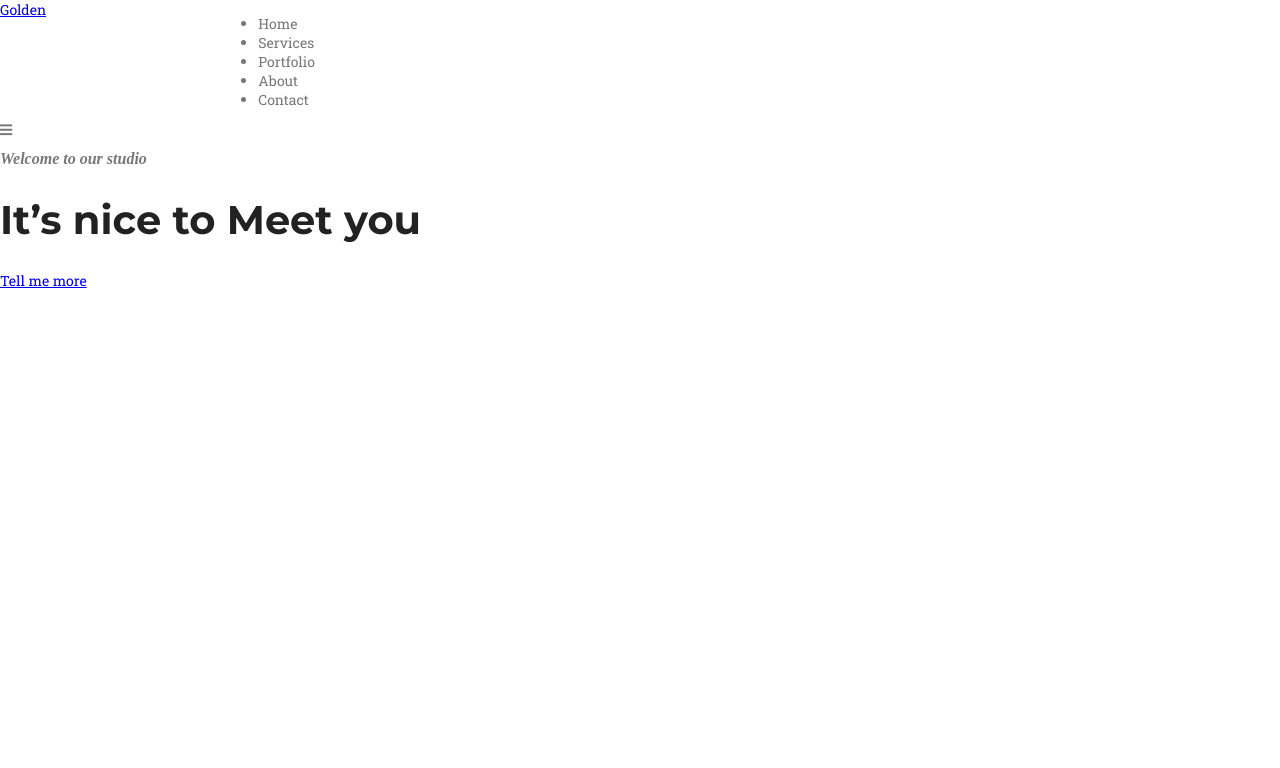
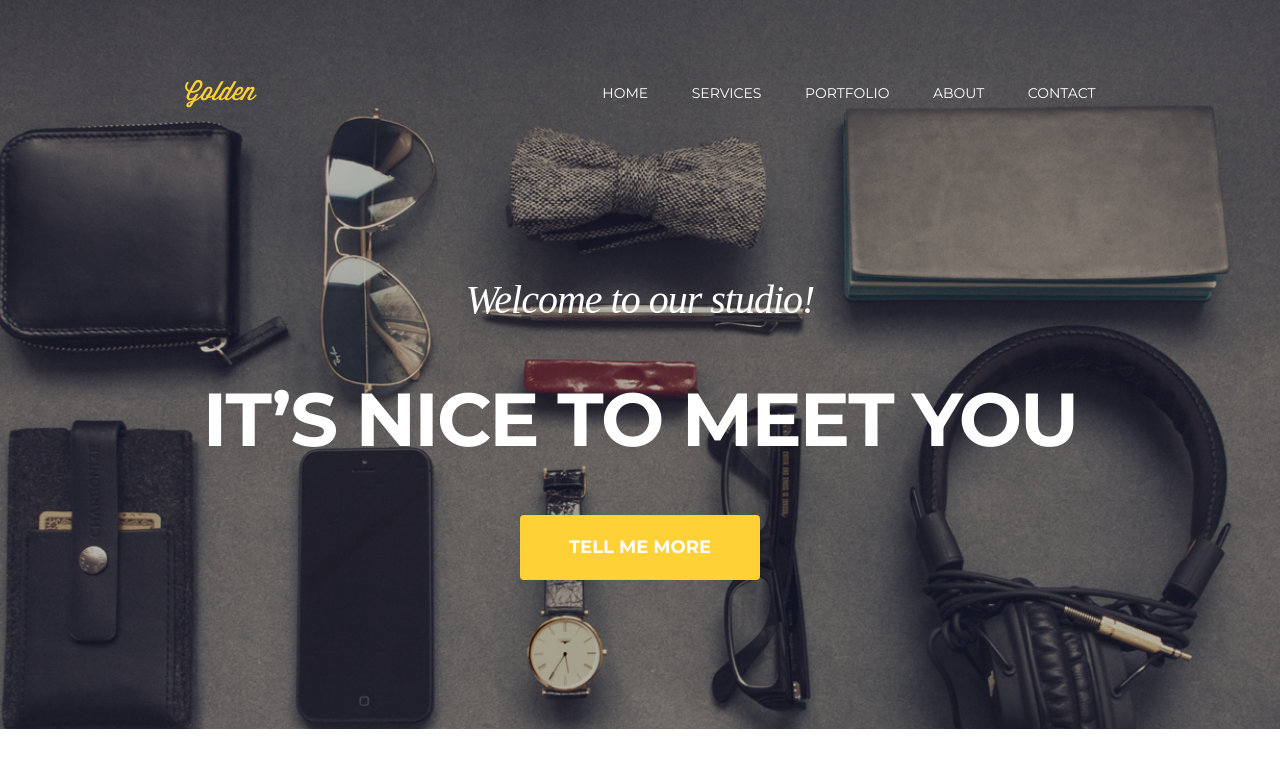
Before and after one commit to doforever/golden, a website: page index.html in a window 1280 px wide. Drawn offline with Linux system fonts and the light colour scheme; a web font is replaced by a local one.

Commit message:
Add header styles

```diff
--- a/index.html
+++ b/index.html
@@ -13,10 +13,10 @@
 </head>
 <body>
     <header>
-        <div class="contrainer">
-            <div class="row">
+        <div class="container">
+            <nav class="row">
                 <div class="col-md-2">
-                    <a href="#">Golden</a>
+                    <a class="brand" href="#">Golden</a>
                 </div>
                 <div class="col-md-10 menu">
                     <ul>
@@ -28,11 +28,11 @@
                     </ul>
                 </div>
                 <i class="fas fa-bars col"></i>
-            </div>
+            </nav>
             <div class="row">
-                <div class="col-12">
-                    <h2 class="page-subtitle">Welcome to our studio</h2>
-                    <h1 class="page-title">It’s nice to Meet you</h1>
+                <div class="col-12 welcome-mes">
+                    <h2>Welcome to our studio!</h2>
+                    <h1>It’s nice to Meet you</h1>
                     <a href="#" class="btn">Tell me more</a>
                 </div>
             </div>
--- a/sass/style.scss
+++ b/sass/style.scss
@@ -1,4 +1,4 @@
-// Variables
+/* Variables */
 
 $font-brand: 'Wisdom Script Regular';
 $font-welcome: "Droid Serif";
@@ -7,8 +7,10 @@ $font-text: 'Roboto Slab', serif;
 $color-text: #777777;
 $color-header: #222222;
 $color-t-light: #ffffff;
+$color-main: #fed136;
+$color-main-d: #f8c611;
 
-// General
+/* General */
 
 body {
     margin: 0;
@@ -21,10 +23,98 @@ h1 {
     font-family: $font-header;
     color: $color-header;
     font-size: 40px;
+    text-transform: uppercase;
+    letter-spacing: -1px;
 }
 
 h2 {
     font-family: $font-welcome;
     font-size: 16px;
     font-style: italic;
+    font-weight: 400;
 }
+.container {
+    max-width: 941px;
+}
+
+/* Header */
+
+header {
+    background-image: url('../images/Background_Image.png');
+    background-position: center center;
+    background-size: cover;
+    color: $color-t-light;
+    .container {
+        min-height: 729px;
+        display: flex;
+        flex-direction: column;
+    }
+    nav.row {
+        padding-top: 73px;
+        flex: 0 0 auto;
+        i.fas {
+            display: none;
+        }
+        .brand {
+            color: $color-main;
+            font-family: $font-brand;
+            font-size: 26px;
+            text-decoration: none;
+            line-height: 41px;
+        }
+        .menu {
+            text-align: right;
+        }
+        ul {
+            list-style: none;
+            padding: 0;
+            margin: 0;
+        }
+        li {
+            display: inline-block;
+            margin: 0 0 0 40px;
+            text-transform: uppercase;
+            font-family: $font-header;
+            line-height: 41px;
+        }
+    }
+    div.row {
+        flex: 1;
+        display: flex;
+        align-content: center;
+        padding-bottom: 20px;
+    }
+    .welcome-mes {
+        text-align: center;
+
+    }
+    h1, h2 {
+        color: $color-t-light;
+    }
+    h2 {
+        font-size: 40px;
+        letter-spacing: -1px;
+    }
+    h1 {
+        font-size: 75px;
+        letter-spacing: -1.88px;
+    }
+    .btn {
+        display: inline-block;
+        width: 240px;
+        height: 65px;
+        background-color: $color-main;
+        text-align: center;
+        line-height: 65px;
+        color: $color-t-light;
+        font-family: $font-header;
+        text-transform: uppercase;
+        text-decoration: none;
+        font-weight: 700;
+        font-size: 18px;
+        border-radius: 4px;
+        &:hover {
+            background-color: $color-main-d;
+        }
+    }
+}
```
Also changed, not shown: css/style.css, images/Background_Image.png (added), 1 other file.
